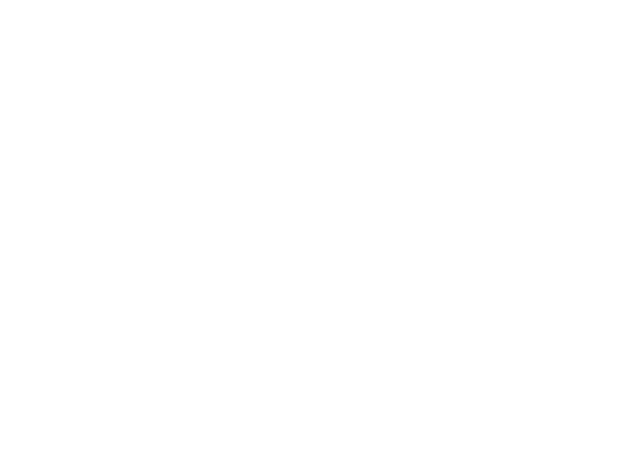
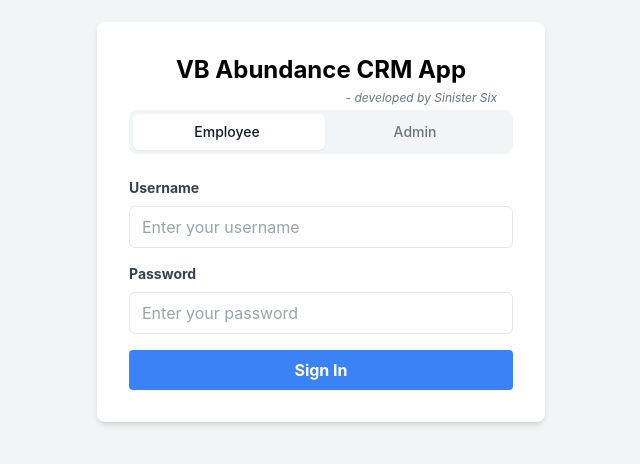
Before and after one commit to WALTERWHITTE/frontend, a React (Create React App) app: page /login in a window 1280 px wide. Before the commit this address had no page. Shown: the part 178-642 px from the top of the page, without its empty margins (319-959 px from the left). Built offline with nearby package versions, Linux system fonts and the light colour scheme.

Commit message:
Updated_Frontend_with_Login_Page

```diff
--- a/src/App.js
+++ b/src/App.js
@@ -1,12 +1,14 @@
 import React from 'react';
 import { BrowserRouter as Router, Routes, Route, Navigate } from 'react-router-dom';
 import ClientDashboard from './components/ClientDashboard';
+import Login from './components/Login';
 
 const App = () => {
   return (
     <Router>
       <Routes>
-        <Route path="/" element={<Navigate to="/logs" />} />
+        <Route path="/" element={<Navigate to="/login" />} />
+        <Route path="/login" element={<Login />} />
         <Route path="/logs" element={<ClientDashboard />} />
         <Route path="/clients" element={<ClientDashboard />} />
         <Route path="/client-details" element={<ClientDashboard />} />
--- /dev/null
+++ b/src/components/Login.jsx
@@ -0,0 +1,100 @@
+import { useState } from 'react';
+import { useNavigate } from 'react-router-dom';
+
+const Login = () => {
+  const [username, setUsername] = useState('');
+  const [password, setPassword] = useState('');
+  const [role, setRole] = useState('employee');
+  const [error, setError] = useState('');
+  const navigate = useNavigate();
+
+  const handleSubmit = (e) => {
+    e.preventDefault();
+    // Basic validation
+    if (!username || !password) {
+      setError('Please enter both username and password');
+      return;
+    }
+
+    // In a real app, this would call an authentication API
+    console.log('Login attempt:', { username, password, role });
+
+    // Redirect to logs page after successful login
+    navigate('/logs');
+  };
+
+  return (
+    <div className="flex items-center justify-center min-h-screen bg-gray-100">
+      <div className="w-full max-w-md p-8 bg-white rounded-lg shadow-md">
+          <h1 className="text-2xl font-bold text-center">VB Abundance CRM App</h1>
+        <p className="mt-1 text-xs text-gray-500">
+          <span className="float-right mr-4 italic">- developed by Sinister Six</span>
+        </p>
+
+        <div className="relative p-1 mt-6 mb-6 bg-gray-100 rounded-lg">
+          <div className="flex">
+            <button
+              type="button"
+              className={`relative z-10 flex-1 py-2 text-sm font-medium transition-all duration-300 ${role === 'employee' ? 'text-gray-900' : 'text-gray-500 hover:text-gray-700'}`}
+              onClick={() => setRole('employee')}
+            >
+              Employee
+            </button>
+            <button
+              type="button"
+              className={`relative z-10 flex-1 py-2 text-sm font-medium transition-all duration-300 ${role === 'admin' ? 'text-gray-900' : 'text-gray-500 hover:text-gray-700'}`}
+              onClick={() => setRole('admin')}
+            >
+              Admin
+            </button>
+          </div>
+          <div
+            className={`absolute top-1 bottom-1 left-1 right-1 w-1/2 bg-white shadow-sm rounded-md transition-all duration-300 transform ${role === 'employee' ? 'translate-x-0' : 'translate-x-full'}`}
+          ></div>
+        </div>
+
+        {error && <div className="mb-4 text-sm text-red-500">{error}</div>}
+
+        <form onSubmit={handleSubmit}>
+          <div className="mb-4">
+            <label className="block mb-2 text-sm font-bold text-gray-700" htmlFor="username">
+              Username
+            </label>
+            <input
+              id="username"
+              type="text"
+              value={username}
+              onChange={(e) => setUsername(e.target.value)}
+              className="w-full px-3 py-2 border rounded-md focus:outline-none focus:ring-2 focus:ring-blue-500"
+              placeholder="Enter your username"
+            />
+          </div>
+
+          <div className="mb-4">
+            <label className="block mb-2 text-sm font-bold text-gray-700" htmlFor="password">
+              Password
+            </label>
+            <input
+              id="password"
+              type="password"
+              value={password}
+              onChange={(e) => setPassword(e.target.value)}
+              className="w-full px-3 py-2 border rounded-md focus:outline-none focus:ring-2 focus:ring-blue-500"
+              placeholder="Enter your password"
+            />
+          </div>
+
+
+          <button
+            type="submit"
+            className="w-full px-4 py-2 font-bold text-white bg-blue-500 rounded hover:bg-blue-700 focus:outline-none focus:shadow-outline"
+          >
+            Sign In
+          </button>
+        </form>
+      </div>
+    </div>
+  );
+};
+
+export default Login;
```
Also changed, not shown: .continue/models/new-model.yaml (added), public/VB_Abundance_Logo.png (added).
